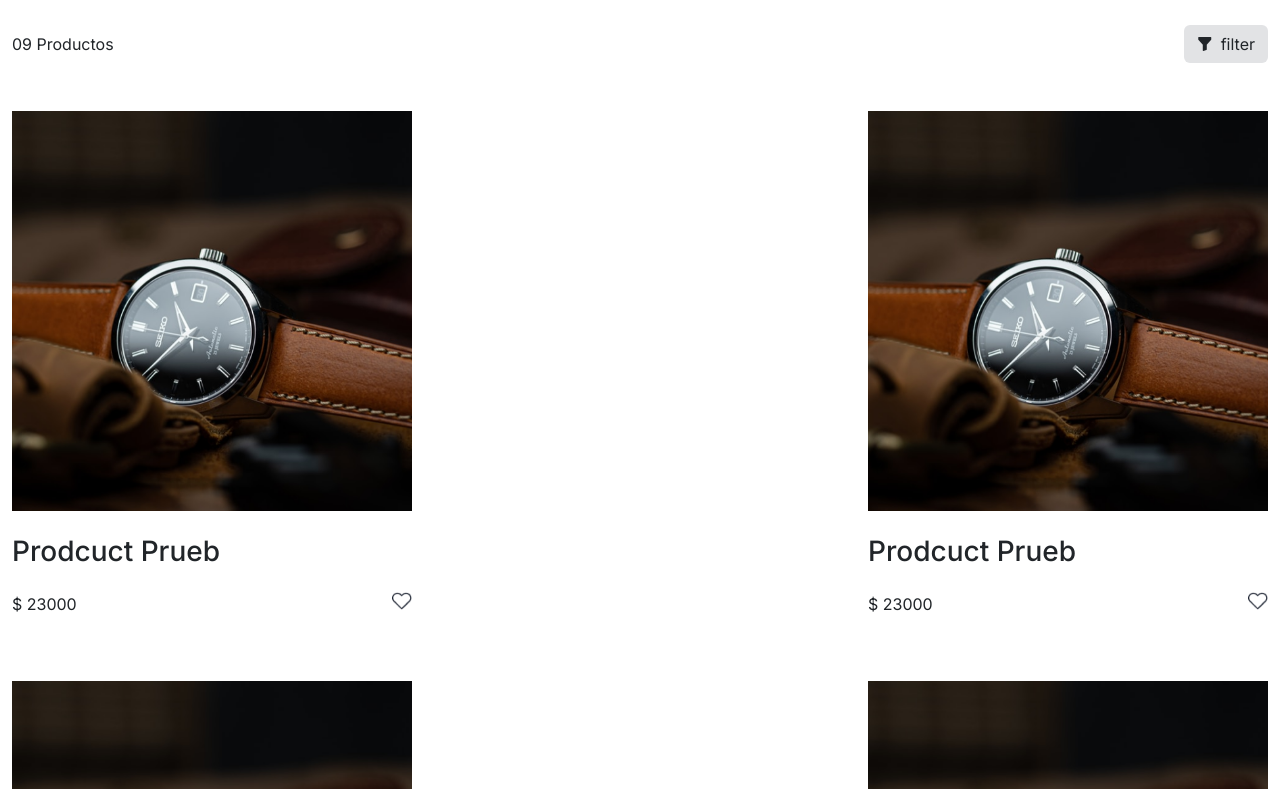
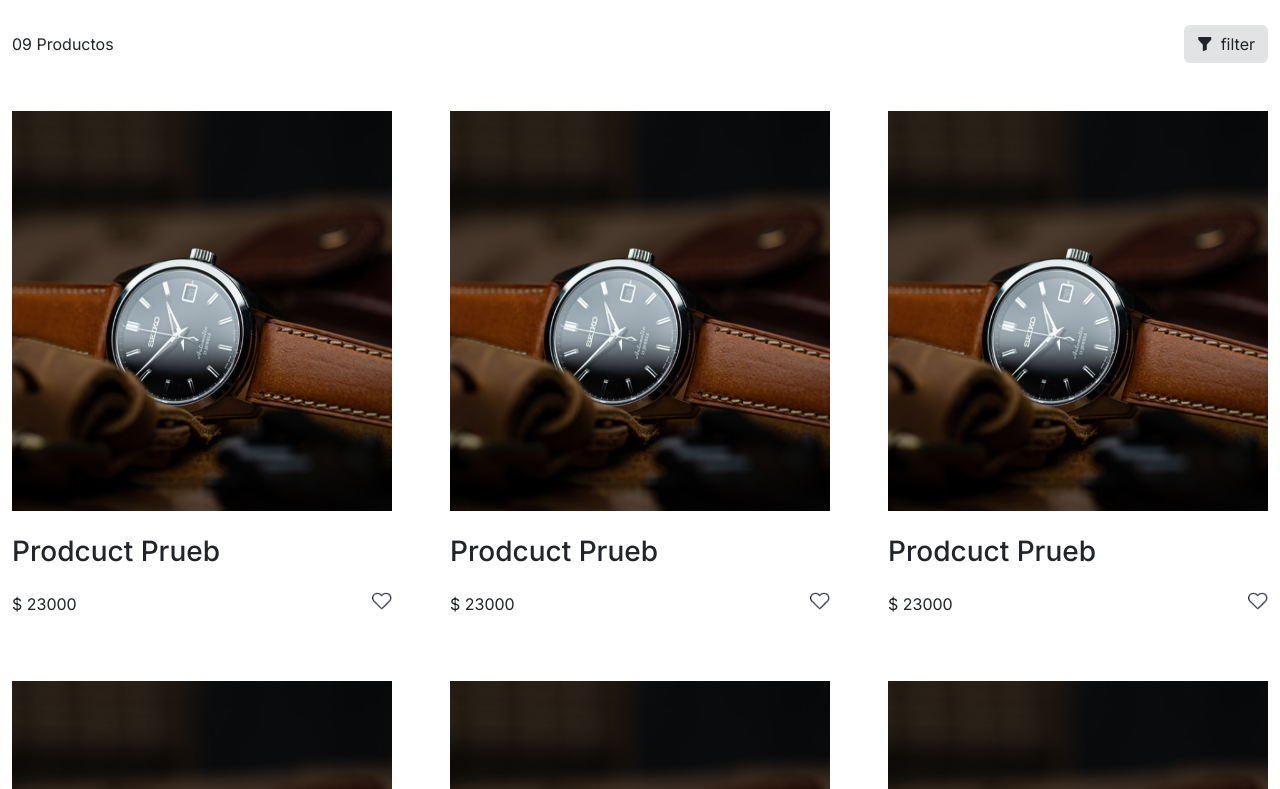
Before and after one commit to sosaemilio/crafters-project, a Next.js app: page / in a window 1280 px wide. Shown: the part 551-1340 px from the top of the page. Built offline with nearby package versions, Linux system fonts and the light colour scheme.

Commit message:
style: fix card width

```diff
--- a/src/components/filter/filter.tsx
+++ b/src/components/filter/filter.tsx
@@ -1,6 +1,7 @@
 "use client";
 import "bootstrap-icons/font/bootstrap-icons.css";
 import "bootstrap/dist/css/bootstrap.min.css";
+
 import DropDownComponent from "../dropdown/dropdown";
 import { Button } from "react-bootstrap";
 import { useState } from "react";
--- a/src/components/products-grid/card.module.css
+++ b/src/components/products-grid/card.module.css
@@ -1,5 +1,5 @@
 .card {
-    max-width: 400px;
+    max-width: 380px;
     display: flex;
     flex-direction: column;
     gap: 24px;
@@ -22,8 +22,14 @@
 .cardsGrid {
     display: flex;
     flex-wrap: wrap;
-    justify-content: space-between;
+    justify-content: center;
     gap: 65px 32px;
     padding-top: 48px;
     padding-bottom: 48px;
 }
+
+@media screen and (min-width: 1280px) {
+    .cardsGrid {
+        justify-content: space-between;
+    }
+}
```
